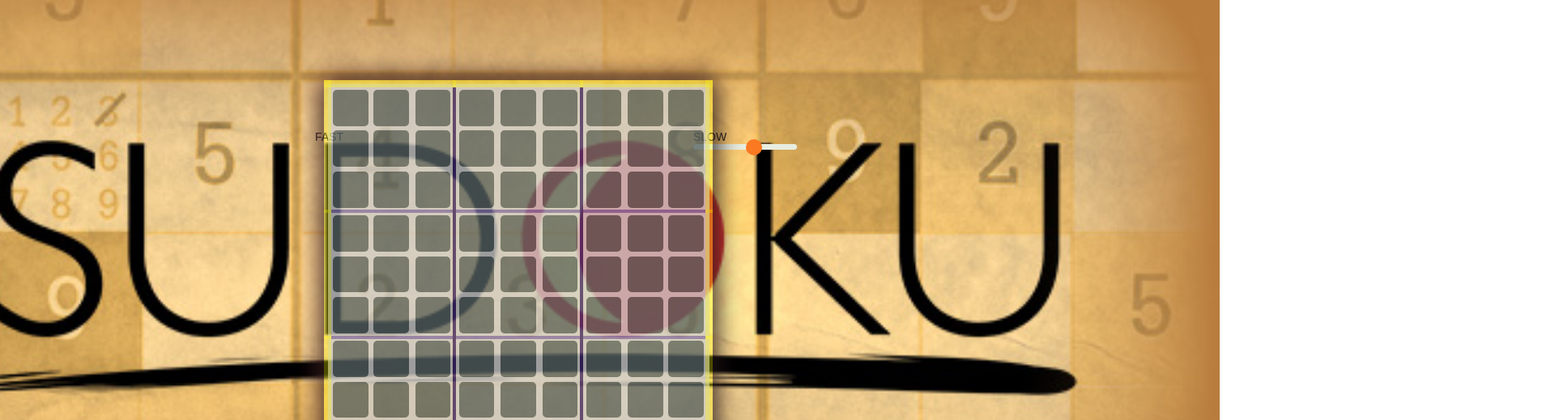
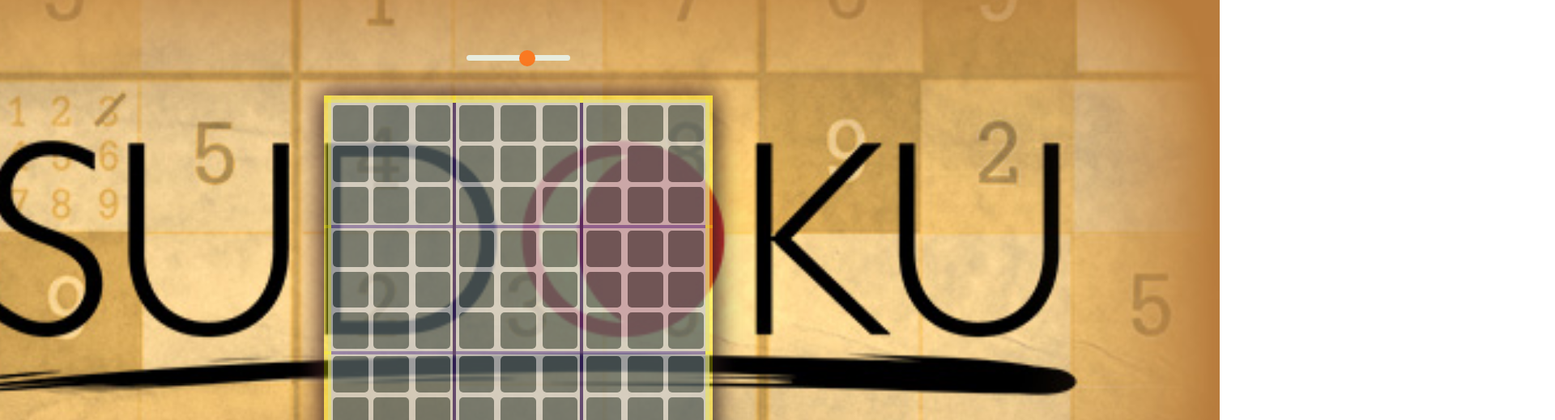
Before and after one commit to ADI1000b/Minor, a website with bundled scripts: page sudoku/statics/index.html in a window 1280 px wide. Shown: the part 69-588 px from the top of the page at 81% size, 1920 px wide, since content can reach past the window. Built offline with nearby package versions, Linux system fonts and the light colour scheme; a web font is replaced by a local one.

Commit message:
Update style.css

```diff
--- a/sudoku/statics/style.css
+++ b/sudoku/statics/style.css
@@ -141,12 +141,14 @@
 } */
 
 .slider-container {
-    position: absolute;
-    left: 53.5rem;
+    position: relative;
+    top: 20%;
+    left: 45%;
     width: 100%;
     /* text-align: center; */
     margin: 0 auto;
-    top: 15rem;
+    margin-bottom: 20px;
+    top: 50px;
     /* border: 2px solid red; */
   }
 
@@ -154,7 +156,7 @@
     -webkit-appearance: none;
     appearance: none;
     width: 10%;
-    margin: 0 auto;
+    margin: auto auto;
     height: 7px;
     border-radius: 7px;
     background: linear-gradient(90deg, #e8eddf 60%, #e8eddf 60%);
@@ -162,7 +164,6 @@
 }
 
 .slider::after {
-    content: "SLOW";
     position: absolute;
     top: -10px;
     font-size: 14px;
@@ -171,10 +172,9 @@
 }
 
 .slider::before {
-    content: "FAST";
     position: absolute;
     top: -10px;
-    right: 107rem;
+    left: 7.5rem;
     font-size: 14px;
     font-weight: 500;
     color: #221f1d;
```
